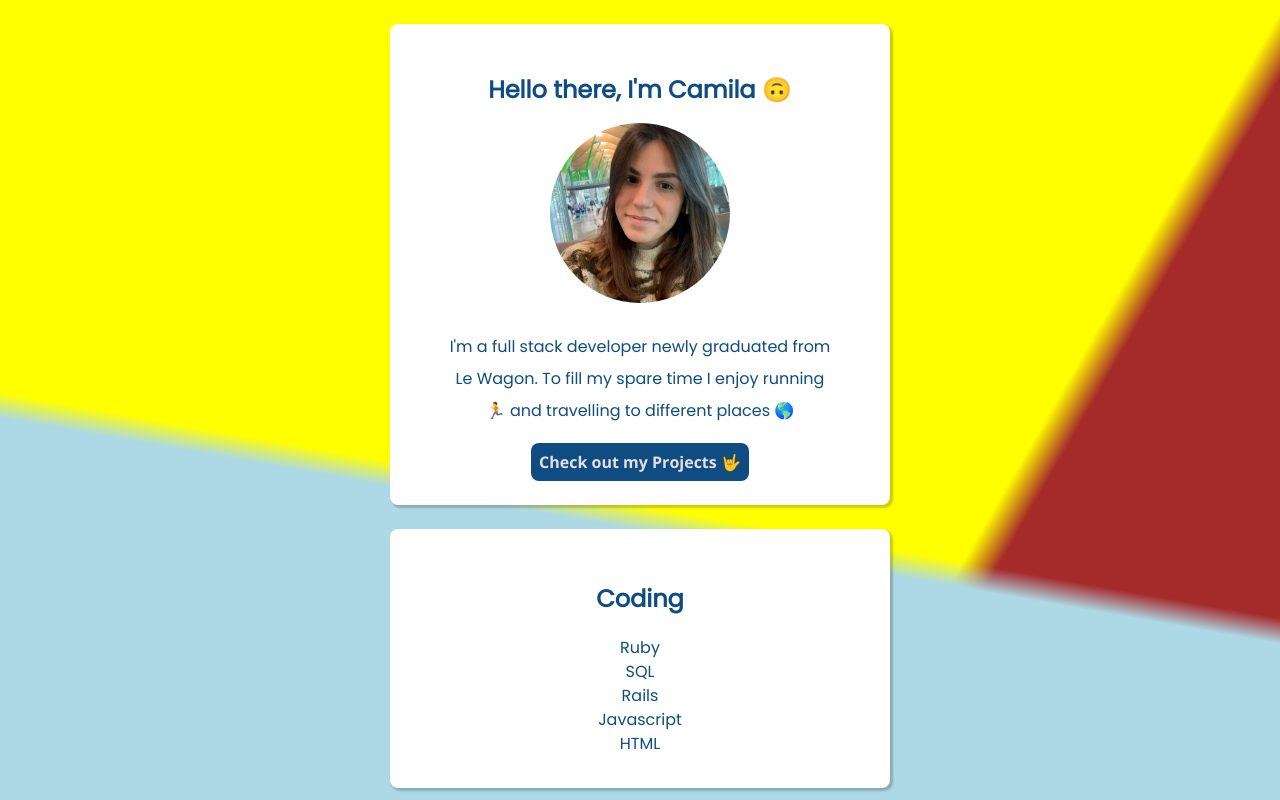
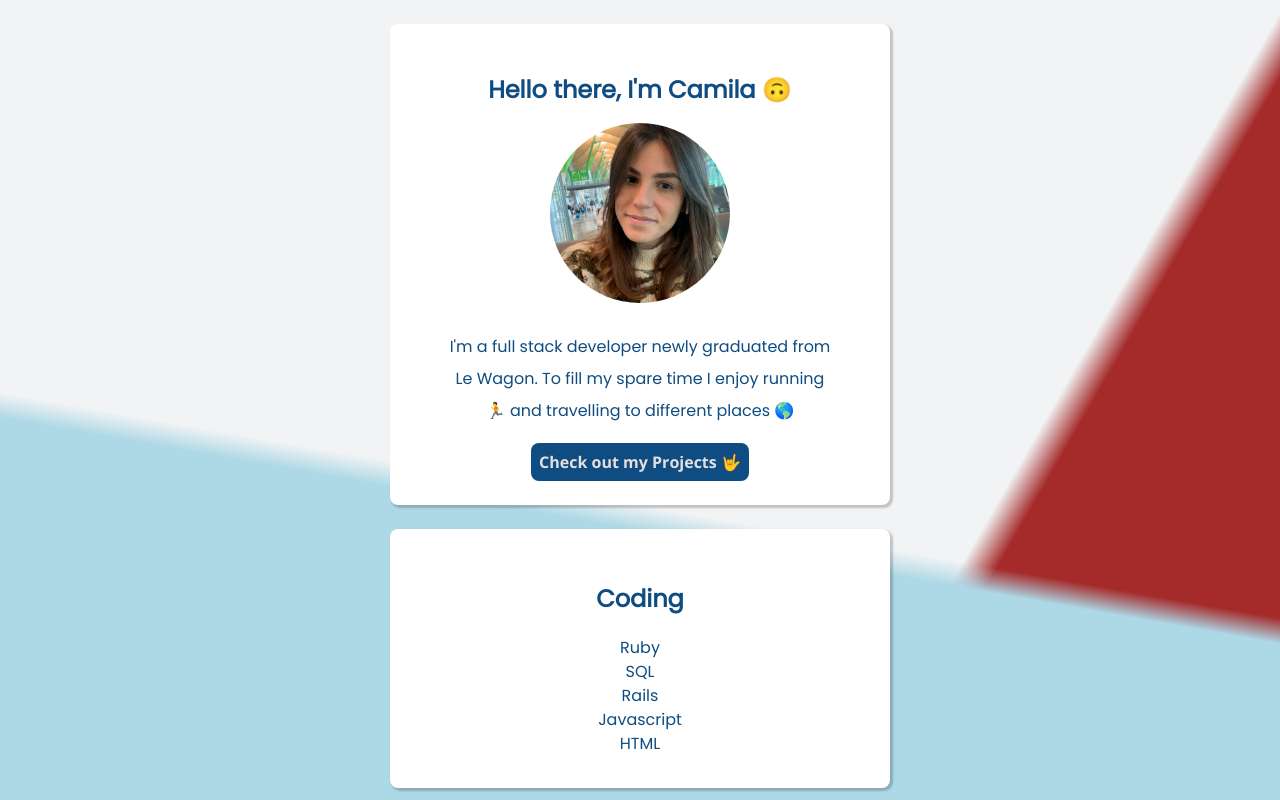
Before and after one commit to queirozcamila/profile, a plain HTML site: page index.html in a window 1280 px wide. Shown: the top 800 px of the page. Drawn offline with nearby package versions, Linux system fonts and the light colour scheme; a web font is replaced by a local one.

Commit message:
Revertendo a mudança teste

```diff
--- a/style.css
+++ b/style.css
@@ -1,7 +1,7 @@
 @import url('https://fonts.googleapis.com/css?family=Bellota+Text|Open+Sans:400,700|PT+Sans+Narrow|Poppins|Varela+Round&display=swap');
 
 body{
-  background-color: yellow;
+  background-color: #f1f3f4;
   background-image: linear-gradient(10deg, lightblue 50%, transparent 52%), linear-gradient(-60deg, brown 30%, transparent 32%);
   font-size: 16px;
 }
```
